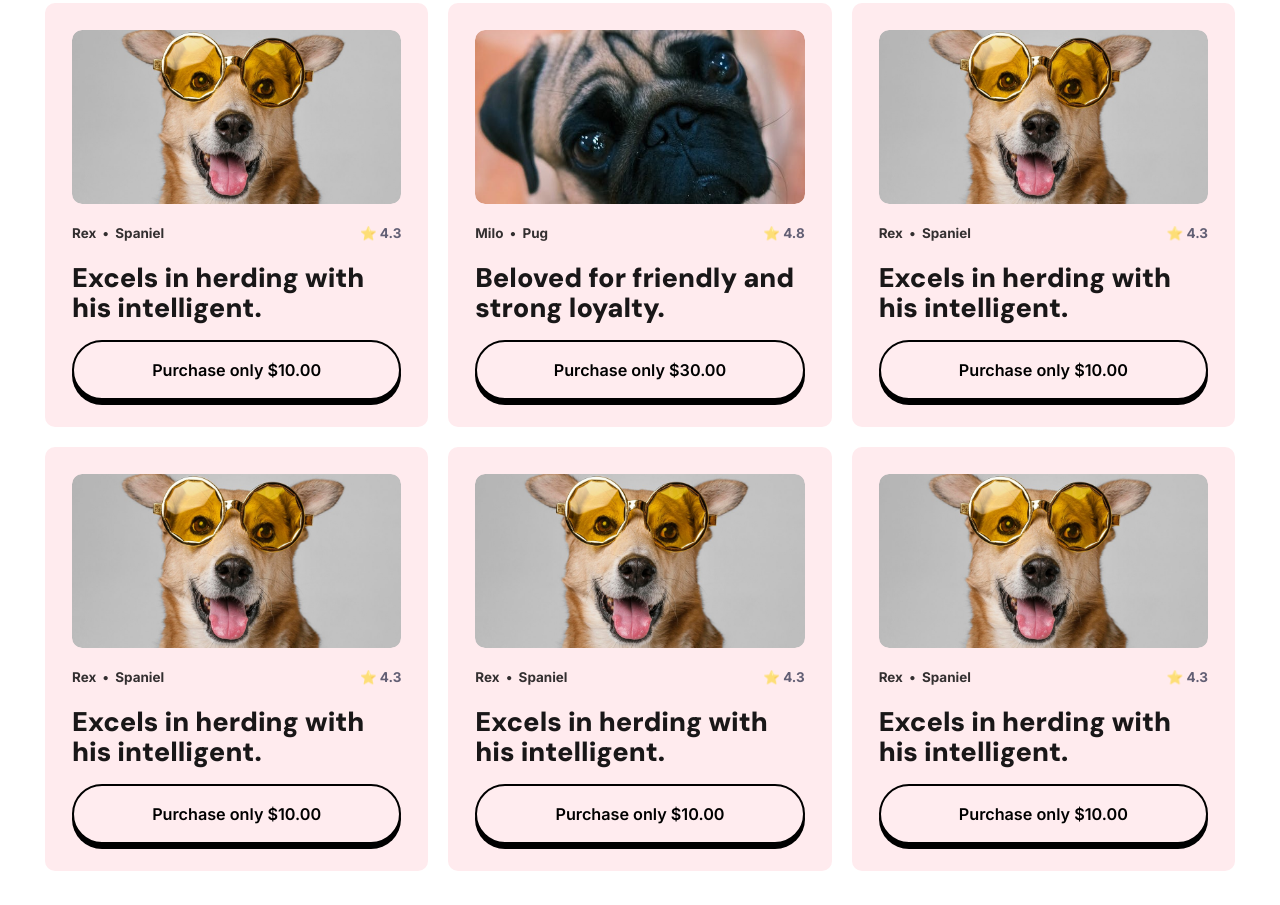
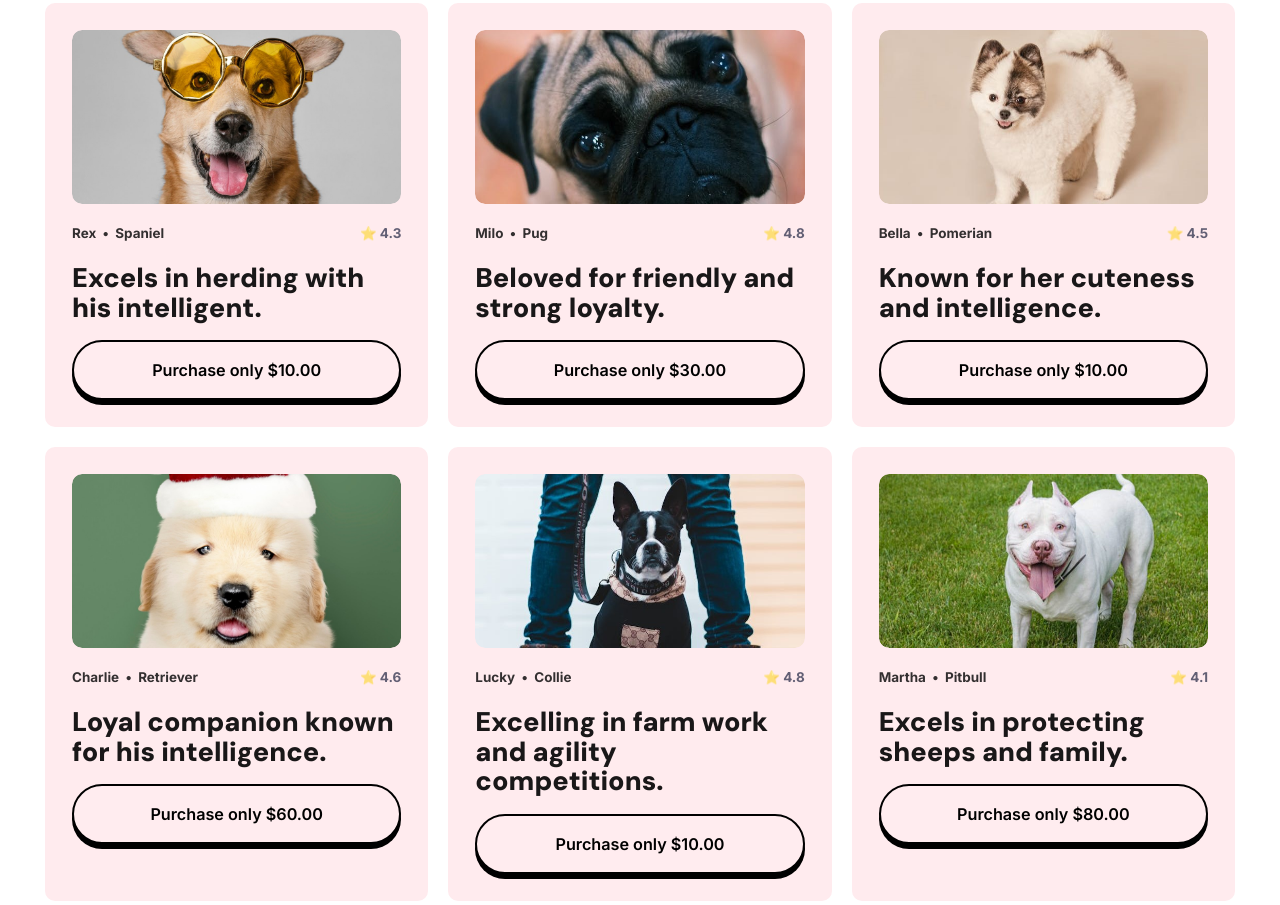
Before and after one commit to sd535682/Xzect_task_5_vanilla_HTML-CSS, a plain HTML site: page index.html in a window 1280 px wide. Shown: the part 2613-3518 px from the top of the page. Drawn offline with Linux system fonts and the light colour scheme.

Commit message:
stable 1.1

```diff
--- a/index.html
+++ b/index.html
@@ -304,20 +304,20 @@
           <!-- template -->
           <div class="banner5_card_template">
             <div class="b5_image_container">
-              <img src="./src/cards/1.jpg" />
+              <img src="./src/cards/4.jpg" />
             </div>
             <div class="card_title">
               <div class="card_title_1">
                 <a class="b5_course_title" href=""
-                  ><h5>Rex&nbsp;&nbsp;•&nbsp;&nbsp;Spaniel</h5></a
+                  ><h5>Bella&nbsp;&nbsp;•&nbsp;&nbsp;Pomerian</h5></a
                 >
               </div>
               <div class="card_rating">
-                <h5>⭐&nbsp;4.3</h5>
+                <h5>⭐&nbsp;4.5</h5>
               </div>
             </div>
             <a class="banner5_cards_heading" href=""
-              >Excels in herding with his intelligent.</a
+              >Known for her cuteness and intelligence.</a
             >
             <a class="banner5_button" href="">Purchase only $10.00</a>
           </div>
@@ -325,20 +325,41 @@
           <!-- template -->
           <div class="banner5_card_template">
             <div class="b5_image_container">
-              <img src="./src/cards/1.jpg" />
+              <img src="./src/cards/5.jpg" />
             </div>
             <div class="card_title">
               <div class="card_title_1">
                 <a class="b5_course_title" href=""
-                  ><h5>Rex&nbsp;&nbsp;•&nbsp;&nbsp;Spaniel</h5></a
+                  ><h5>Charlie&nbsp;&nbsp;•&nbsp;&nbsp;Retriever</h5></a
                 >
               </div>
               <div class="card_rating">
-                <h5>⭐&nbsp;4.3</h5>
+                <h5>⭐&nbsp;4.6</h5>
               </div>
             </div>
             <a class="banner5_cards_heading" href=""
-              >Excels in herding with his intelligent.</a
+              >Loyal companion known for his intelligence.</a
+            >
+            <a class="banner5_button" href="">Purchase only $60.00</a>
+          </div>
+          <!-- template -->
+          <!-- template -->
+          <div class="banner5_card_template">
+            <div class="b5_image_container">
+              <img src="./src/cards/6.jpg" />
+            </div>
+            <div class="card_title">
+              <div class="card_title_1">
+                <a class="b5_course_title" href=""
+                  ><h5>Lucky&nbsp;&nbsp;•&nbsp;&nbsp;Collie</h5></a
+                >
+              </div>
+              <div class="card_rating">
+                <h5>⭐&nbsp;4.8</h5>
+              </div>
+            </div>
+            <a class="banner5_cards_heading" href=""
+              >Excelling in farm work and agility competitions.</a
             >
             <a class="banner5_button" href="">Purchase only $10.00</a>
           </div>
@@ -346,43 +367,22 @@
           <!-- template -->
           <div class="banner5_card_template">
             <div class="b5_image_container">
-              <img src="./src/cards/1.jpg" />
+              <img src="./src/cards/7.jpg" />
             </div>
             <div class="card_title">
               <div class="card_title_1">
                 <a class="b5_course_title" href=""
-                  ><h5>Rex&nbsp;&nbsp;•&nbsp;&nbsp;Spaniel</h5></a
+                  ><h5>Martha&nbsp;&nbsp;•&nbsp;&nbsp;Pitbull</h5></a
                 >
               </div>
               <div class="card_rating">
-                <h5>⭐&nbsp;4.3</h5>
+                <h5>⭐&nbsp;4.1</h5>
               </div>
             </div>
             <a class="banner5_cards_heading" href=""
-              >Excels in herding with his intelligent.</a
+              >Excels in protecting sheeps and family.</a
             >
-            <a class="banner5_button" href="">Purchase only $10.00</a>
-          </div>
-          <!-- template -->
-          <!-- template -->
-          <div class="banner5_card_template">
-            <div class="b5_image_container">
-              <img src="./src/cards/1.jpg" />
-            </div>
-            <div class="card_title">
-              <div class="card_title_1">
-                <a class="b5_course_title" href=""
-                  ><h5>Rex&nbsp;&nbsp;•&nbsp;&nbsp;Spaniel</h5></a
-                >
-              </div>
-              <div class="card_rating">
-                <h5>⭐&nbsp;4.3</h5>
-              </div>
-            </div>
-            <a class="banner5_cards_heading" href=""
-              >Excels in herding with his intelligent.</a
-            >
-            <a class="banner5_button" href="">Purchase only $10.00</a>
+            <a class="banner5_button" href="">Purchase only $80.00</a>
           </div>
           <!-- template -->
         </div>
@@ -491,9 +491,7 @@
                 To adopt a dog from our store, start by visiting us during our
                 adoption hours. Our friendly staff will guide you through the
                 process of meeting our available dogs and help you find a
-                perfect match. You'll need to fill out an adoption application,
-                meet with the dog you're interested in, and if it's a good fit,
-                finalize the adoption with an adoption fee.
+                perfect match.
               </p>
             </div>
           </div>
@@ -505,10 +503,6 @@
               <p>
                 Our adoption process includes a comprehensive health check-up,
                 vaccinations up to date, and microchipping for identification.
-                Each adopted dog also comes with a starter pack of food, basic
-                supplies, and valuable information on care and training. Our
-                goal is to ensure each dog finds a loving and responsible
-                forever home.
               </p>
             </div>
           </div>
@@ -520,10 +514,7 @@
               <p>
                 Yes, we welcome adopters from outside our immediate area.
                 However, please note that some dogs may require a home check or
-                additional steps to ensure their well-being and transition. We
-                strive to facilitate adoptions wherever possible, ensuring each
-                dog finds a suitable home where they will be loved and cared
-                for.
+                additional steps to ensure their well-being and transition.
               </p>
             </div>
           </div>
```
